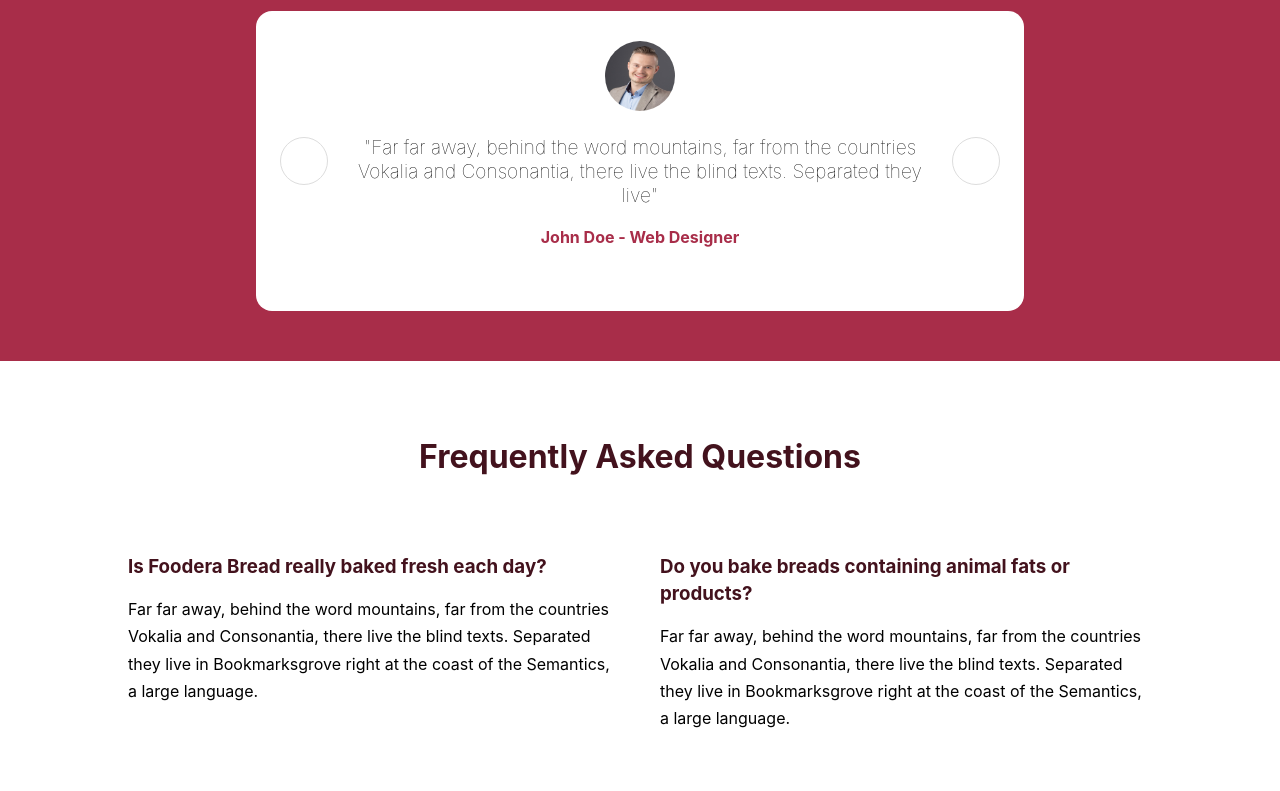
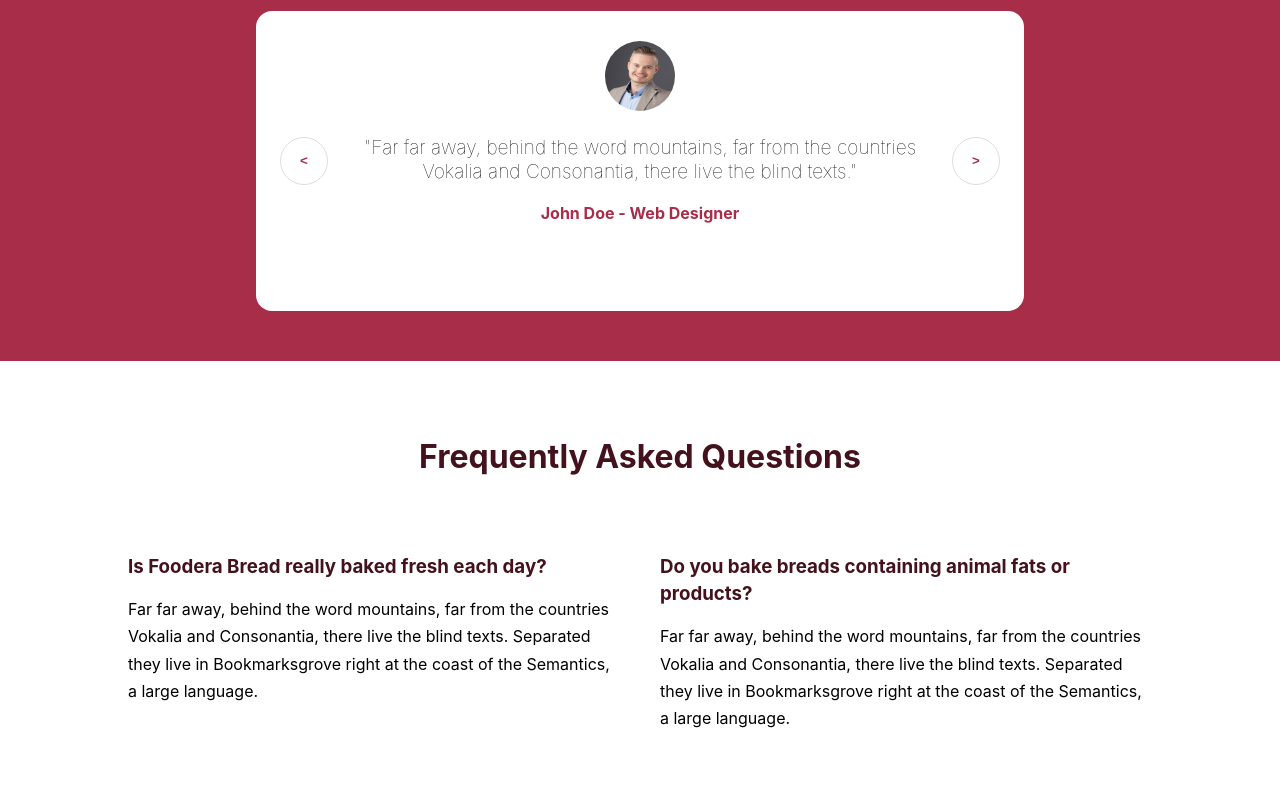
Before and after one commit to AyjayJr/Foodera, a React (Create React App) app: page / in a window 1280 px wide. Shown: the part 3740-4531 px from the top of the page. Built offline with nearby package versions, Linux system fonts and the light colour scheme.

Commit message:
misc style fixes

```diff
--- a/src/App.css
+++ b/src/App.css
@@ -301,7 +301,7 @@ nav > ul {
 
 .left-arrow, .right-arrow {
   position: absolute;
-    z-index: 1;
+  color: var(--accent-color);
   top: 50%;
   transform: translateY(-50%);
   width: 48px;
@@ -362,6 +362,7 @@ nav > ul {
   min-height: 100%;
   overflow: auto;
   display: flex;
+  text-align: center;
   justify-content: center;
   gap: 20vw;
   align-items: center;
@@ -500,4 +501,8 @@ a {
     display: flex;
     flex-direction: column;
   }
+
+  .quote {
+    font-size: medium;
   }
+}
--- a/src/components/Testimonials.js
+++ b/src/components/Testimonials.js
@@ -10,17 +10,17 @@ export default function Testimonials() {
 				<Carousel>
 					<div className='testimonial'>
 						<img className='pfp' src={pfp1} alt='Author'/>
-						<p className='quote'>"Far far away, behind the word mountains, far from the countries Vokalia and Consonantia, there live the blind texts. Separated they live"</p>
+						<p className='quote'>"Far far away, behind the word mountains, far from the countries Vokalia and Consonantia, there live the blind texts."</p>
 						<p className='author'>John Doe - Web Designer</p>
 					</div>
 					<div className='testimonial'>
 						<img className='pfp' src={pfp2} alt='Author'/>
-						<p className='quote'>"Far far away, behind the word mountains, far from the countries Vokalia and Consonantia, there live the blind texts. Separated they live"</p>
+						<p className='quote'>"Far far away, behind the word mountains, far from the countries Vokalia and Consonantia, there live the blind texts."</p>
 						<p className='author'>John Doe - Web Designer</p>
 					</div>
 					<div className='testimonial'>
 						<img className='pfp' src={pfp3} alt='Author'/>
-						<p className='quote'>"Far far away, behind the word mountains, far from the countries Vokalia and Consonantia, there live the blind texts. Separated they live"</p>
+						<p className='quote'>"Far far away, behind the word mountains, far from the countries Vokalia and Consonantia, there live the blind texts."</p>
 						<p className='author'>John Doe - Web Designer</p>
 					</div>
 				</Carousel>
```
Lines whose indentation alone changed are shown as unchanged.
